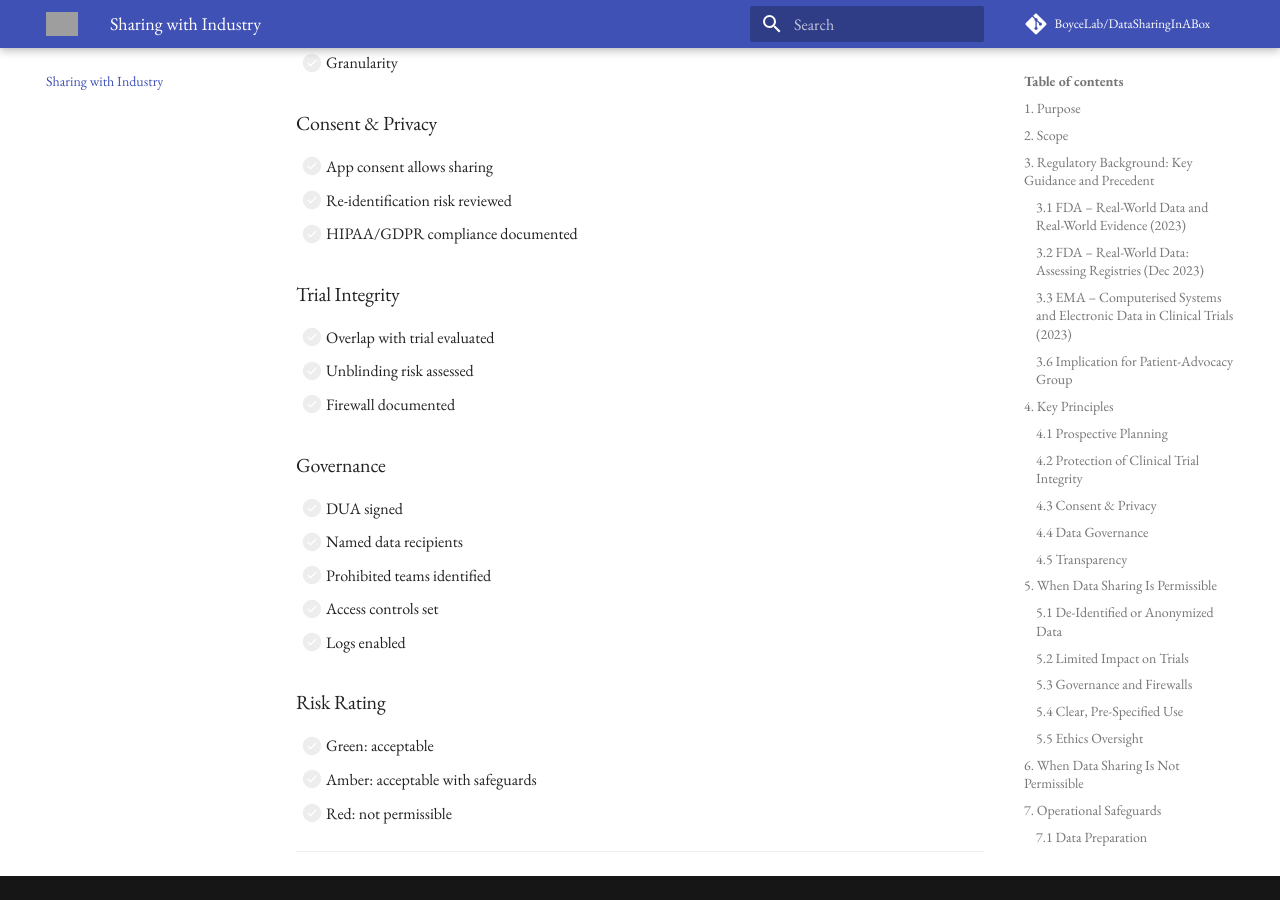
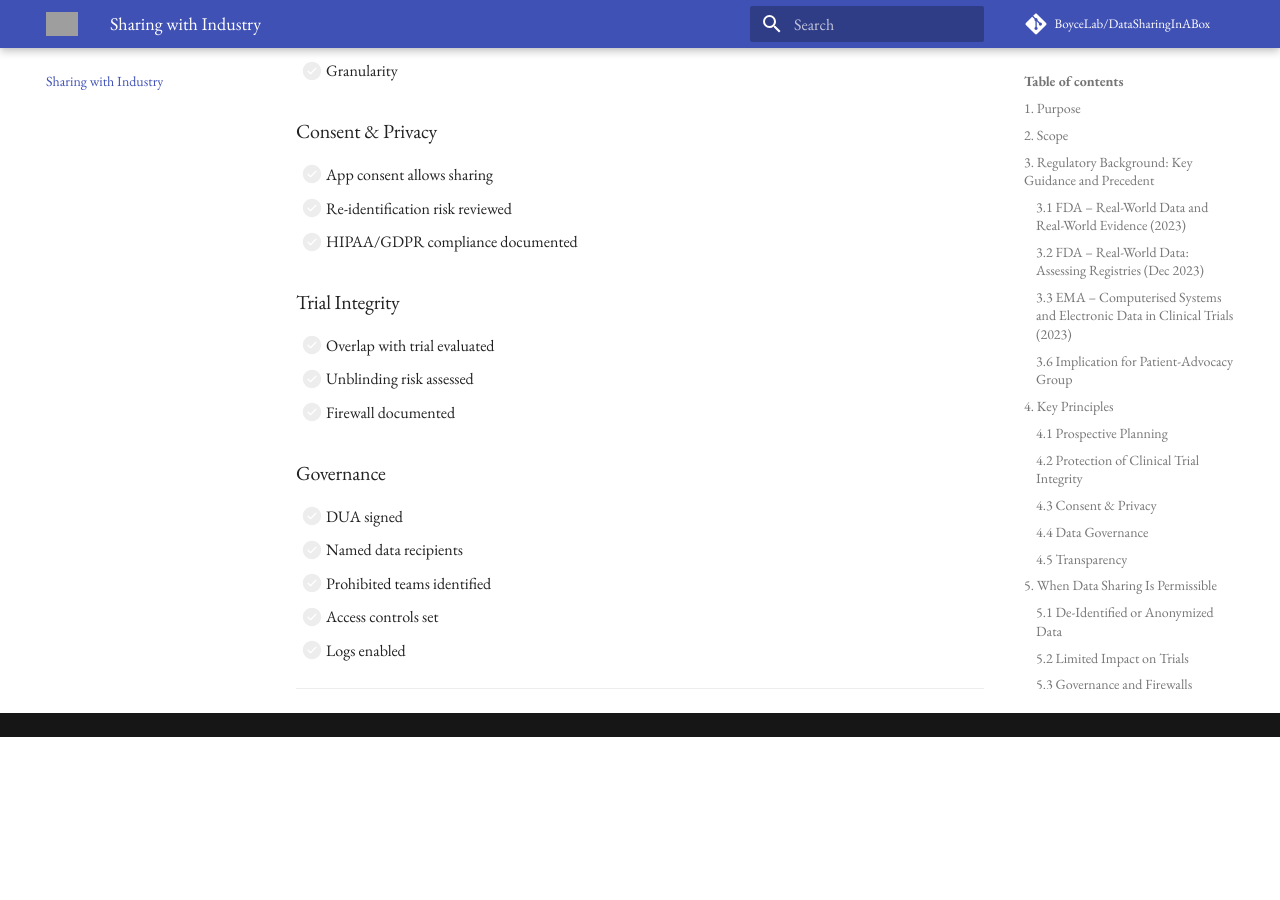
Before and after one commit to BoyceLab/DataSharingInABox, an MkDocs documentation site: the page built from docs/industry.md, in a window 1280 px wide and 900 px high, scrolled down 7368 px. Built offline with MkDocs 1.6.1 and Material for MkDocs 9.7.7, drawn with Linux system fonts in a browser that asks for light colours; comment, search, counter and statistics services are not loaded; after the commit the page ends 8105 px from its top, so only the background shows below that; grey boxes are pictures that could not be loaded.

Commit message:
Update industry.md

```diff
--- a/docs/industry.md
+++ b/docs/industry.md
@@ -23,8 +23,8 @@ This policy applies to:
 
 - The patient tracker app or registry operated by the advocacy group
 - Any biopharmaceutical company (“Sponsor”), including those:
-  - Conducting ongoing clinical trials
-  - Planning future trials
+    - Conducting ongoing clinical trials
+    - Planning future trials
 
 It governs sharing of:
 
@@ -333,12 +333,6 @@ Prohibited:
 - [ ] Access controls set
 - [ ] Logs enabled
 
-### Risk Rating
-
-- [ ] Green: acceptable
-- [ ] Amber: acceptable with safeguards
-- [ ] Red: not permissible
-
 ---
 <!--
 ## 10. Safe Sharing Model (Table Format)
```
